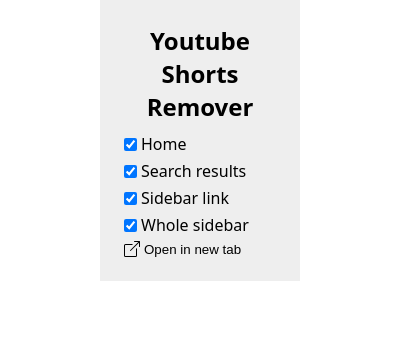
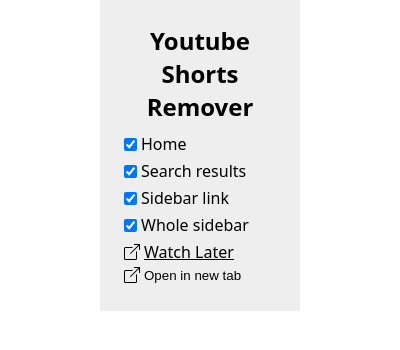
Before and after one commit to data-miner00/ytb-shorts-remover, a browser extension: page popup.html in a window 400 px wide. Drawn offline with Linux system fonts and the light colour scheme.

Commit message:
feat: Watch later link

```diff
--- a/index.js
+++ b/index.js
@@ -8,6 +8,7 @@
   const PAGE_MANAGER = "ytd-page-manager#page-manager";
   const MINI_SIDEBAR = "ytd-mini-guide-renderer";
   const SIDEBAR_BURGER_TOGGLE = "yt-icon-button#guide-button";
+
   const HOMEPAGE_CHECKBOX = "homepage";
   const SEARCHPAGE_CHECKBOX = "searchpage";
   const SIDEBAR_CHECKBOX = "sidebar";
@@ -34,8 +35,8 @@
   ].filter((x) => x);
 
   var mutationObserver = new MutationObserver(() => {
-    var richRendererSections = document.querySelectorAll(removeList.join(","));
-    richRendererSections.forEach((element) => element.remove());
+    var sectionsToBeRemoved = document.querySelectorAll(removeList.join(","));
+    sectionsToBeRemoved.forEach((element) => element.remove());
   });
 
   mutationObserver.observe(document.body, { subtree: true, childList: true });
--- a/popup.html
+++ b/popup.html
@@ -29,7 +29,22 @@
         <label for="sidebar-all">Whole sidebar</label>
       </div>
 
-      <button title="Open extension in new tab">
+      <a
+        class="links"
+        href="https://www.youtube.com/playlist?list=WL"
+        title="Open watch later list in new tab"
+      >
+        <svg>
+          <use href="icons/external.svg#external"></use>
+        </svg>
+        <label>Watch Later</label>
+      </a>
+
+      <button
+        class="links"
+        id="extension-link"
+        title="Open extension in new tab"
+      >
         <svg>
           <use href="icons/external.svg#external"></use>
         </svg>
--- a/popup.js
+++ b/popup.js
@@ -23,7 +23,7 @@
   });
 });
 
-const button = document.querySelector("button");
+const button = document.querySelector("button#extension-link");
 
 button.addEventListener("click", () => openInNewTab());
 
--- a/styles.css
+++ b/styles.css
@@ -39,7 +39,7 @@
   margin-bottom: 5px;
 }
 
-button {
+.links {
   display: flex;
   place-items: center;
   background: none;
@@ -48,15 +48,16 @@
   cursor: pointer;
   color: inherit;
   gap: 4px;
+  margin-bottom: 4px;
 }
 
-button svg,
-button label {
+.links svg,
+.links label {
   display: block;
   color: inherit;
 }
 
-button svg {
+.links svg {
   width: 16px;
   height: 16px;
   color: inherit;
```
